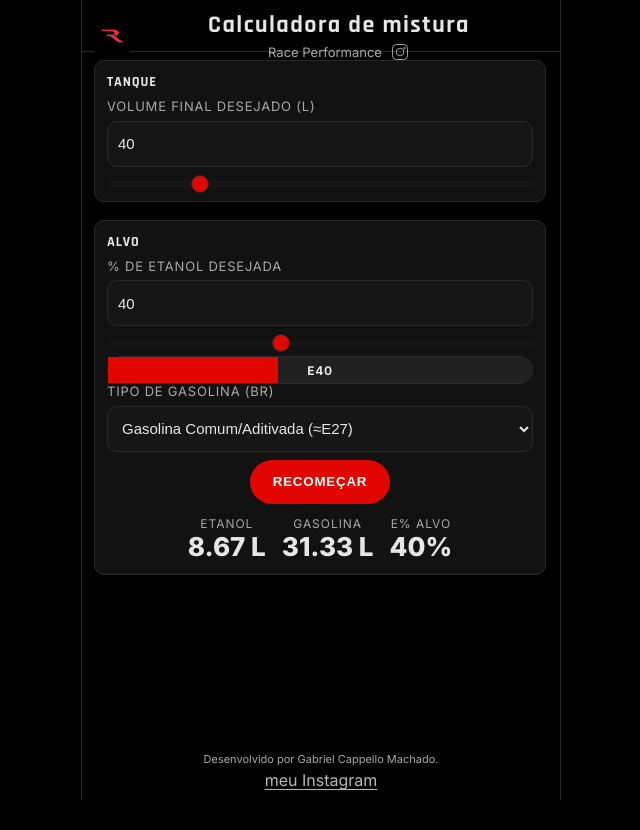
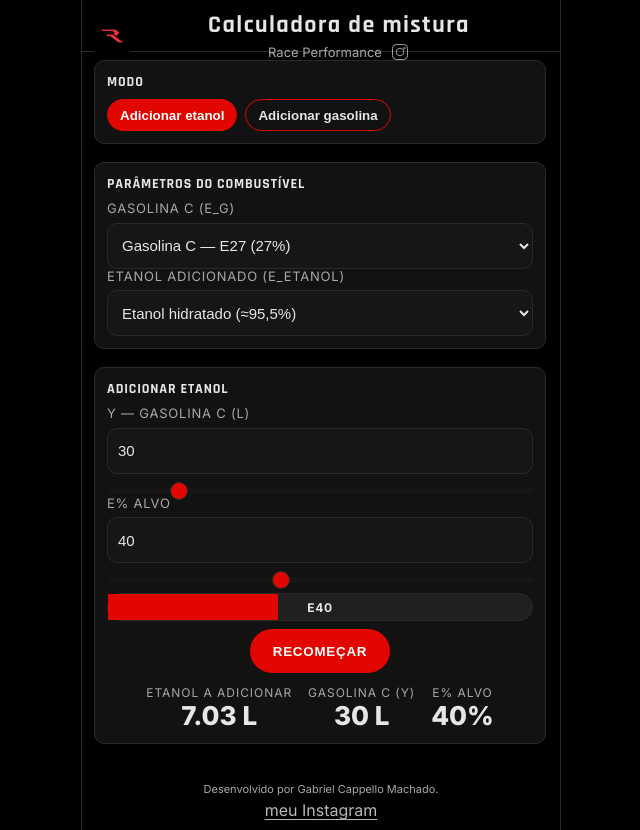
Before and after one commit to Gligoco/Calc_mix_fuel, a React (Vite) app in the folder fuel-mix-calculator/: page / in a window 1280 px wide. Both pictures are taken after a click on the button "CALCULAR". Shown: the whole page, without its empty margins (319-959 px from the left). Before the commit the page ends 800 px from the top, so only its background shows below. Built offline with nearby package versions, Linux system fonts and the light colour scheme.

Commit message:
Refactor fuel mix calculator with two-way mixing modes and improved calculations
Co-authored-by: vwb5n4ffm8 <vwb5n4ffm8@privaterelay.appleid.com>

```diff
--- a/fuel-mix-calculator/src/App.jsx
+++ b/fuel-mix-calculator/src/App.jsx
@@ -1,9 +1,14 @@
 import React, { useEffect, useMemo, useState } from 'react'
 import rpLogo from '/assets/IMG_6442.jpeg'
 
-const BR_GAS_TYPES = [
-  { id: 'E27', name: 'Gasolina Comum/Aditivada (≈E27)', Eg: 0.27 },
-  { id: 'E25', name: 'Gasolina Premium/Podium (≈E25)', Eg: 0.25 },
+const GAS_OPTIONS = [
+  { id: 'E27', name: 'Gasolina C — E27 (27%)', Eg: 0.27 },
+  { id: 'E30', name: 'Gasolina C — E30 (30%)', Eg: 0.30 },
+]
+
+const ETH_OPTIONS = [
+  { id: 'hidratado', name: 'Etanol hidratado (≈95,5%)', Eeth: 0.955 },
+  { id: 'anidro', name: 'Etanol anidro (≈99,6%)', Eeth: 0.996 },
 ]
 
 function round(value, decimals = 2) {
@@ -25,36 +30,68 @@ function useLocalStorage(key, initialValue) {
   return [state, setState]
 }
 
-// From empty mixing with Gasoline C (Eg) and Ethanol E100 (Eeth = 1)
-// x = T*(Et - Eg)/(1 - Et), y = T - x
-function computeFromEmpty(T_liters, Etarget_percent, Eg) {
-  const T = Math.max(0, Number(T_liters) || 0)
-  const Et = Math.max(0, Math.min(1, (Number(Etarget_percent) || 0) / 100))
-  if (T <= 0) return { ok: false, message: 'Informe o volume final.', x: 0, y: 0, Et }
-  if (Et <= Eg) return { ok: false, message: 'E% alvo deve ser maior que o E% da Gasolina C.', x: 0, y: T, Et }
-  if (Et >= 1) return { ok: false, message: 'E% alvo deve ser menor que 100%.', x: 0, y: T, Et }
-  const denom = 1 - Et
-  if (Math.abs(denom) < 1e-9) return { ok: false, message: 'Parâmetros inválidos.', x: 0, y: T, Et }
-  const x = T * (Et - Eg) / denom
-  const y = T - x
-  if (x < 0 || y < 0) return { ok: false, message: 'Mistura inválida com os valores atuais.', x: 0, y: 0, Et }
-  return { ok: true, message: '', x, y, Et }
+// X = Y*(Etarget - Eg)/(Eethanol - Etarget)
+function computeAddEthanol(Y_liters, Etarget_pct, Eg, Eeth) {
+  const Y = Number(Y_liters) || 0
+  const Etarget = Math.max(0, Math.min(1, (Number(Etarget_pct) || 0) / 100))
+  if (Y <= 0) return { ok: false, msg: 'Informe Y > 0 (Gasolina C em litros).', X: 0 }
+  if (Etarget < Math.min(Eg, Eeth) || Etarget > Math.max(Eg, Eeth)) return { ok: false, msg: 'E% alvo fora do intervalo entre Eg e Eetanol.', X: 0 }
+  const denom = (Eeth - Etarget)
+  if (Math.abs(denom) < 1e-9) return { ok: false, msg: 'Divisão por zero. Ajuste E_alvo.', X: 0 }
+  const X = Y * (Etarget - Eg) / denom
+  if (X < 0) return { ok: false, msg: 'Resultado negativo. Verifique os valores.', X: 0 }
+  return { ok: true, msg: '', X }
+}
+
+// X = A*(Ec - Etarget)/(Etarget - Eg)
+function computeAddGasoline(A_liters, Ec_pct, Etarget_pct, Eg) {
+  const A = Number(A_liters) || 0
+  const Ec = Math.max(0, Math.min(1, (Number(Ec_pct) || 0) / 100))
+  const Etarget = Math.max(0, Math.min(1, (Number(Etarget_pct) || 0) / 100))
+  if (A <= 0) return { ok: false, msg: 'Informe A > 0 (volume atual em litros).', X: 0 }
+  if (Etarget < Math.min(Eg, Ec) || Etarget > Math.max(Eg, Ec)) return { ok: false, msg: 'E% alvo fora do intervalo entre Eg e Ec.', X: 0 }
+  const denom = (Etarget - Eg)
+  if (Math.abs(denom) < 1e-9) return { ok: false, msg: 'Divisão por zero. Ajuste E_alvo.', X: 0 }
+  const X = A * (Ec - Etarget) / denom
+  if (X < 0) return { ok: false, msg: 'Resultado negativo. Verifique os valores.', X: 0 }
+  return { ok: true, msg: '', X }
 }
 
 export default function App() {
-  const [totalVolume, setTotalVolume] = useLocalStorage('totalVolume', 40)
-  const [targetE, setTargetE] = useLocalStorage('targetE', 40)
-  const [gasTypeId, setGasTypeId] = useLocalStorage('gasType', 'E27')
+  // Mode selection
+  const [mode, setMode] = useLocalStorage('mode', 'add_ethanol') // 'add_ethanol' | 'add_gasoline'
+
+  // Common selectors
+  const [gasId, setGasId] = useLocalStorage('gasId', 'E27')
+  const gas = GAS_OPTIONS.find(g => g.id === gasId) || GAS_OPTIONS[0]
+  const [ethId, setEthId] = useLocalStorage('ethId', 'hidratado')
+  const eth = ETH_OPTIONS.find(e => e.id === ethId) || ETH_OPTIONS[0]
+
+  // Inputs for adding ethanol
+  const [Y, setY] = useLocalStorage('Y', 30) // liters of Gasoline C
+  const [Etarget1, setEtarget1] = useLocalStorage('Etarget1', 40)
+
+  // Inputs for adding gasoline
+  const [A, setA] = useLocalStorage('A', 20) // liters currently in tank
+  const [Ec, setEc] = useLocalStorage('Ec', 60) // current ethanol % in tank
+  const [Etarget2, setEtarget2] = useLocalStorage('Etarget2', 40)
+
   const [hasCalculated, setHasCalculated] = useState(false)
-
-  const gas = BR_GAS_TYPES.find(g => g.id === gasTypeId) || BR_GAS_TYPES[0]
-
-  const result = useMemo(() => computeFromEmpty(totalVolume, targetE, gas.Eg), [totalVolume, targetE, gas.Eg])
-
-  const barWidth = `${round(Math.max(0, Math.min(100, Number(targetE) || 0)), 1)}%`
-
   function handleCalc() { setHasCalculated(true) }
   function handleReset() { window.location.reload() }
+
+  const addEthRes = useMemo(() => {
+    if (mode !== 'add_ethanol') return { ok: false, X: 0, msg: '' }
+    return computeAddEthanol(Y, Etarget1, gas.Eg, eth.Eeth)
+  }, [mode, Y, Etarget1, gas.Eg, eth.Eeth])
+
+  const addGasRes = useMemo(() => {
+    if (mode !== 'add_gasoline') return { ok: false, X: 0, msg: '' }
+    return computeAddGasoline(A, Ec, Etarget2, gas.Eg)
+  }, [mode, A, Ec, Etarget2, gas.Eg])
+
+  const barPercent = mode === 'add_ethanol' ? Number(Etarget1) : Number(Etarget2)
+  const barWidth = `${round(Math.max(0, Math.min(100, barPercent || 0)), 1)}%`
 
   return (
     <div className="rp-app">
@@ -76,35 +113,50 @@ export default function App() {
         <div className="rp-inputs-wrapper">
           <div className="rp-inputs">
             <div className="rp-group">
-              <div className="rp-group-title">Tanque</div>
-              <div className="rp-row">
-                <div className="rp-label">Volume final desejado (L)</div>
-                <div className="input-wrap" style={{ gridTemplateColumns: '1fr' }}>
-                  <input className="rp-input" type="number" min="0" step="0.1" value={totalVolume} onChange={(e)=> setTotalVolume(e.target.value)} />
-                  <input className="rp-slider" type="range" min="0" max="200" step="0.1" value={Number(totalVolume)} onChange={(e)=> setTotalVolume(e.target.value)} />
-                </div>
+              <div className="rp-group-title">Modo</div>
+              <div className="rp-chips">
+                <button className="rp-chip" aria-pressed={mode==='add_ethanol'} onClick={()=> setMode('add_ethanol')}>Adicionar etanol</button>
+                <button className="rp-chip" aria-pressed={mode==='add_gasoline'} onClick={()=> setMode('add_gasoline')}>Adicionar gasolina</button>
               </div>
             </div>
 
             <div className="rp-group">
-              <div className="rp-group-title">Alvo</div>
+              <div className="rp-group-title">Parâmetros do combustível</div>
               <div className="rp-row">
-                <div className="rp-label">% de etanol desejada</div>
-                <div className="input-wrap" style={{ gridTemplateColumns: '1fr' }}>
-                  <input className="rp-input" type="number" min="0" max="100" step="0.1" value={targetE} onChange={(e)=> setTargetE(e.target.value)} />
-                  <input className="rp-slider" type="range" min="0" max="100" step="0.1" value={Number(targetE)} onChange={(e)=> setTargetE(e.target.value)} />
+                <div className="rp-label">Gasolina C (E_g)</div>
+                <select className="rp-select" value={gasId} onChange={(e)=> setGasId(e.target.value)}>
+                  {GAS_OPTIONS.map(g => (<option key={g.id} value={g.id}>{g.name}</option>))}
+                </select>
+              </div>
+              <div className="rp-row">
+                <div className="rp-label">Etanol adicionado (E_etanol)</div>
+                <select className="rp-select" value={ethId} onChange={(e)=> setEthId(e.target.value)}>
+                  {ETH_OPTIONS.map(o => (<option key={o.id} value={o.id}>{o.name}</option>))}
+                </select>
               </div>
             </div>
+
+            {mode === 'add_ethanol' ? (
+              <div className="rp-group">
+                <div className="rp-group-title">Adicionar etanol</div>
+                <div className="rp-row">
+                  <div className="rp-label">Y — Gasolina C (L)</div>
+                  <div className="input-wrap" style={{ gridTemplateColumns: '1fr' }}>
+                    <input className="rp-input" type="number" min="0" step="0.1" value={Y} onChange={(e)=> setY(e.target.value)} />
+                    <input className="rp-slider" type="range" min="0" max="200" step="0.1" value={Number(Y)} onChange={(e)=> setY(e.target.value)} />
+                  </div>
+                </div>
+                <div className="rp-row">
+                  <div className="rp-label">E% alvo</div>
+                  <div className="input-wrap" style={{ gridTemplateColumns: '1fr' }}>
+                    <input className="rp-input" type="number" min="0" max="100" step="0.1" value={Etarget1} onChange={(e)=> setEtarget1(e.target.value)} />
+                    <input className="rp-slider" type="range" min="0" max="100" step="0.1" value={Number(Etarget1)} onChange={(e)=> setEtarget1(e.target.value)} />
+                  </div>
+                </div>
+
                 <div className="rp-tank" title={`Etanol ${barWidth}`}>
                   <div className="eth" style={{ width: barWidth }} />
-                <div className="label">E{round(Number(targetE)||0,0)}</div>
-              </div>
-
-              <div className="rp-row">
-                <div className="rp-label">Tipo de gasolina (BR)</div>
-                <select className="rp-select" value={gasTypeId} onChange={(e)=> setGasTypeId(e.target.value)}>
-                  {BR_GAS_TYPES.map(g => (<option key={g.id} value={g.id}>{g.name}</option>))}
-                </select>
+                  <div className="label">E{round(Number(Etarget1)||0,0)}</div>
                 </div>
 
                 <div className="cta-row">
@@ -117,18 +169,71 @@ export default function App() {
 
                 {hasCalculated && (
                   <div className="results-block">
-                  {result.ok ? (
+                    {addEthRes.ok ? (
                       <div className="results-kpis">
-                      <div className="item"><div className="label">Etanol</div><div className="value">{round(result.x, 2)} L</div></div>
-                      <div className="item"><div className="label">Gasolina</div><div className="value">{round(result.y, 2)} L</div></div>
-                      <div className="item"><div className="label">E% alvo</div><div className="value">{round(Number(targetE)||0, 2)}%</div></div>
+                        <div className="item"><div className="label">Etanol a adicionar</div><div className="value">{round(addEthRes.X, 2)} L</div></div>
+                        <div className="item"><div className="label">Gasolina C (Y)</div><div className="value">{round(Number(Y)||0, 2)} L</div></div>
+                        <div className="item"><div className="label">E% alvo</div><div className="value">{round(Number(Etarget1)||0, 2)}%</div></div>
                       </div>
                     ) : (
-                    <div className="rp-footer-note" style={{ color: '#ffb3b3' }}>{result.message}</div>
+                      <div className="rp-footer-note" style={{ color: '#ffb3b3' }}>{addEthRes.msg}</div>
                     )}
                   </div>
                 )}
               </div>
+            ) : (
+              <div className="rp-group">
+                <div className="rp-group-title">Adicionar gasolina</div>
+                <div className="rp-row">
+                  <div className="rp-label">A — Volume atual no tanque (L)</div>
+                  <div className="input-wrap" style={{ gridTemplateColumns: '1fr' }}>
+                    <input className="rp-input" type="number" min="0" step="0.1" value={A} onChange={(e)=> setA(e.target.value)} />
+                    <input className="rp-slider" type="range" min="0" max="200" step="0.1" value={Number(A)} onChange={(e)=> setA(e.target.value)} />
+                  </div>
+                </div>
+                <div className="rp-row">
+                  <div className="rp-label">E% atual no tanque (E_c)</div>
+                  <div className="input-wrap" style={{ gridTemplateColumns: '1fr' }}>
+                    <input className="rp-input" type="number" min="0" max="100" step="0.1" value={Ec} onChange={(e)=> setEc(e.target.value)} />
+                    <input className="rp-slider" type="range" min="0" max="100" step="0.1" value={Number(Ec)} onChange={(e)=> setEc(e.target.value)} />
+                  </div>
+                </div>
+                <div className="rp-row">
+                  <div className="rp-label">E% alvo</div>
+                  <div className="input-wrap" style={{ gridTemplateColumns: '1fr' }}>
+                    <input className="rp-input" type="number" min="0" max="100" step="0.1" value={Etarget2} onChange={(e)=> setEtarget2(e.target.value)} />
+                    <input className="rp-slider" type="range" min="0" max="100" step="0.1" value={Number(Etarget2)} onChange={(e)=> setEtarget2(e.target.value)} />
+                  </div>
+                </div>
+
+                <div className="rp-tank" title={`Etanol ${barWidth}`}>
+                  <div className="eth" style={{ width: barWidth }} />
+                  <div className="label">E{round(Number(Etarget2)||0,0)}</div>
+                </div>
+
+                <div className="cta-row">
+                  {!hasCalculated ? (
+                    <button className="rp-cta" onClick={handleCalc}>CALCULAR</button>
+                  ) : (
+                    <button className="rp-cta" onClick={handleReset}>RECOMEÇAR</button>
+                  )}
+                </div>
+
+                {hasCalculated && (
+                  <div className="results-block">
+                    {addGasRes.ok ? (
+                      <div className="results-kpis">
+                        <div className="item"><div className="label">Gasolina a adicionar</div><div className="value">{round(addGasRes.X, 2)} L</div></div>
+                        <div className="item"><div className="label">Volume no tanque (A)</div><div className="value">{round(Number(A)||0, 2)} L</div></div>
+                        <div className="item"><div className="label">E% atual</div><div className="value">{round(Number(Ec)||0, 2)}%</div></div>
+                      </div>
+                    ) : (
+                      <div className="rp-footer-note" style={{ color: '#ffb3b3' }}>{addGasRes.msg}</div>
+                    )}
+                  </div>
+                )}
+              </div>
+            )}
           </div>
         </div>
       </div>
```
Lines whose indentation alone changed are shown as unchanged.
